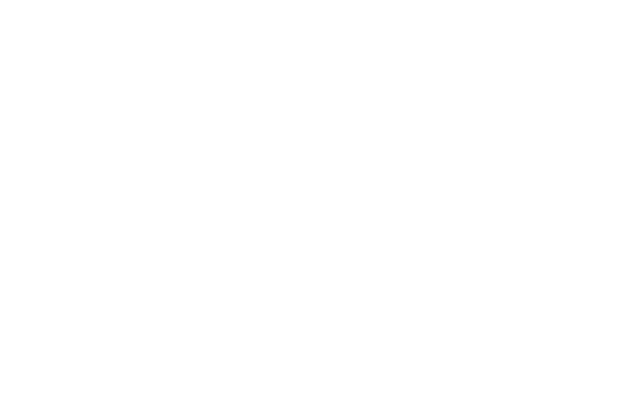
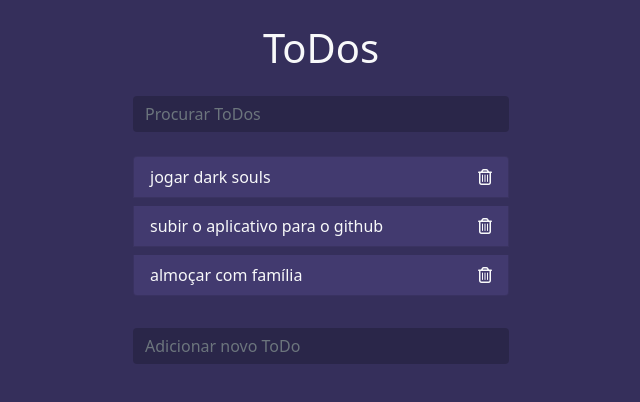
Before and after one commit to lucasmfg7/js-todo-list, a plain HTML site: page index.html in a window 1280 px wide. Shown: the whole page, without its empty margins (319-959 px from the left). Drawn offline with nearby package versions, Linux system fonts and the light colour scheme.

Commit message:
HTML & CSS Template

```diff
--- a/index.html
+++ b/index.html
@@ -21,6 +21,52 @@
     <title>ToDos</title>
   </head>
   <body>
+    <main class="container">
+      <header class="text-center text-light my-4">
+        <h1 class="mb-4">ToDos</h1>
+        <form class="search">
+          <input
+            type="text"
+            name="search"
+            class="form-control m-auto"
+            placeholder="Procurar ToDos"
+            autocomplete="off"
+          />
+        </form>
+      </header>
+
+      <ul class="list-group mx-auto todos">
+        <li
+          class="mb-2 text-light list-group-item d-flex justify-content-between align-items-center"
+        >
+          <span>jogar dark souls</span>
+          <i class="far fa-trash-alt delete"></i>
+        </li>
+        <li
+          class="mb-2 text-light list-group-item d-flex justify-content-between align-items-center"
+        >
+          <span>subir o aplicativo para o github</span>
+          <i class="far fa-trash-alt delete"></i>
+        </li>
+        <li
+          class="mb-2 text-light list-group-item d-flex justify-content-between align-items-center"
+        >
+          <span>almoçar com família</span>
+          <i class="far fa-trash-alt delete"></i>
+        </li>
+      </ul>
+
+      <form class="text-center my-4 add">
+        <input
+          type="text"
+          name="add"
+          class="form-control m-auto"
+          placeholder="Adicionar novo ToDo"
+          autocomplete="off"
+        />
+      </form>
+    </main>
+
     <script src="./app.js"></script>
   </body>
 </html>
--- a/styles.css
+++ b/styles.css
@@ -0,0 +1,31 @@
+body {
+  background: #352f5b;
+}
+
+.container {
+  max-width: 400px;
+}
+
+input[type="text"],
+input[type="text"]:focus {
+  color: #fff;
+  border: none;
+  background: rgba(0, 0, 0, 0.2);
+  max-width: 400px;
+}
+
+.todos li {
+  background: #423a6f;
+}
+
+.delete {
+  cursor: pointer;
+}
+
+.delete:hover {
+  color: rgba(255, 0, 0, 0.7);
+}
+
+.filtered {
+  display: none !important;
+}
```
